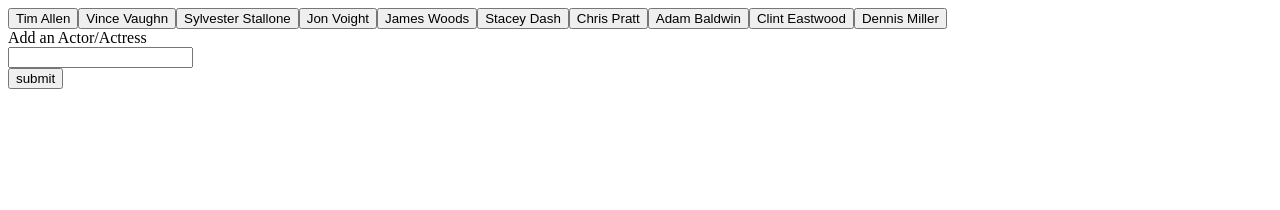
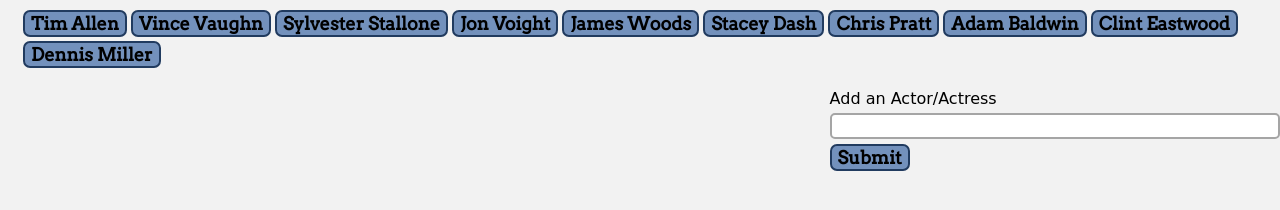
Before and after one commit to mong04/GifTastic, a plain HTML site: page index.html in a window 1280 px wide. Drawn offline with nearby package versions, Linux system fonts and the light colour scheme; a web font is replaced by a local one.

Commit message:
updated styling

```diff
--- a/assets/css/style.css
+++ b/assets/css/style.css
@@ -0,0 +1,70 @@
+html {
+	background-color: #f2f2f2;
+	font-family: 'Baloo', cursive;
+}
+
+p {
+	font-weight: bold;
+	font-size: 16px;
+}
+
+#gifButtons {
+	margin-left: 13px;
+}
+
+button {
+	background-color: #7391bc;
+	font-size: 18px;
+	font-family: 'Arvo', serif;
+	font-weight: bold;
+	height: auto;
+	border-radius: 7px;
+	border: solid 2px #213b5f;
+	margin: 2px;
+
+}
+
+#gif-search {
+	float: right;
+	width: 35%;
+}
+#search-label {
+	margin-bottom: 25px;
+}
+#search-input {
+	width: 100%;
+	border: solid 2px #a5a5a5;
+	border-radius: 5px;
+	height: 20px;
+	margin: 5px 0px;
+	font-family: 'Arvo', serif;
+	font-weight: bold;
+}
+
+#addActor {
+	background-color: #7391bc;
+	font-size: 18px;
+	font-family: 'Arvo', serif;
+	font-weight: bold;
+	border-radius: 7px;
+	border-radius: 7px;
+	border: solid 2px #213b5f;
+}
+
+#gifs {
+	margin-top: 0;
+	width: 68%;
+	float: left;
+}
+
+.image {
+	height: 45%;
+	margin-right: 15px;
+	margin-left: 15px;
+	float: left;
+}
+
+img {
+	width: 99%;
+	border-radius: 5px;
+}
--- a/assets/javascript/javascript.js
+++ b/assets/javascript/javascript.js
@@ -42,6 +42,8 @@ $(document).ready(function(){
 				actorImage.attr("state", "still");
 				gifDiv.prepend(p);
 				gifDiv.prepend(actorImage);
+
+
 
 				$("#gifs").prepend(gifDiv);
 			}
--- a/index.html
+++ b/index.html
@@ -6,18 +6,22 @@
 	<script src="https://code.jquery.com/jquery-3.1.1.min.js"></script>
 	<script type="text/javascript" src="assets/javascript/javascript.js"></script>
 	<link rel="stylesheet" type="text/css" href="assets/css/style.css">
+	<link href="https://fonts.googleapis.com/css?family=Arvo|Baloo" rel="stylesheet">
+
 </head>
 <body>
 
 	<div id="gifButtons">
 
 	</div>
+	<br>
 
 	<form id="gif-search">
-	<label for="search-input">Add an Actor/Actress</label><br>
-	<input type="text" id="search-input"><br>
+	<label id="search-label" for="search-input">Add an Actor/Actress</label><br>
+	<input type="text" id="search-input">
+	<br>
 
-	<input id="addActor" type="submit" value="submit">
+	<input id="addActor" type="submit" value="Submit">
 	</form>
 
 	<div id="gifs">
```
